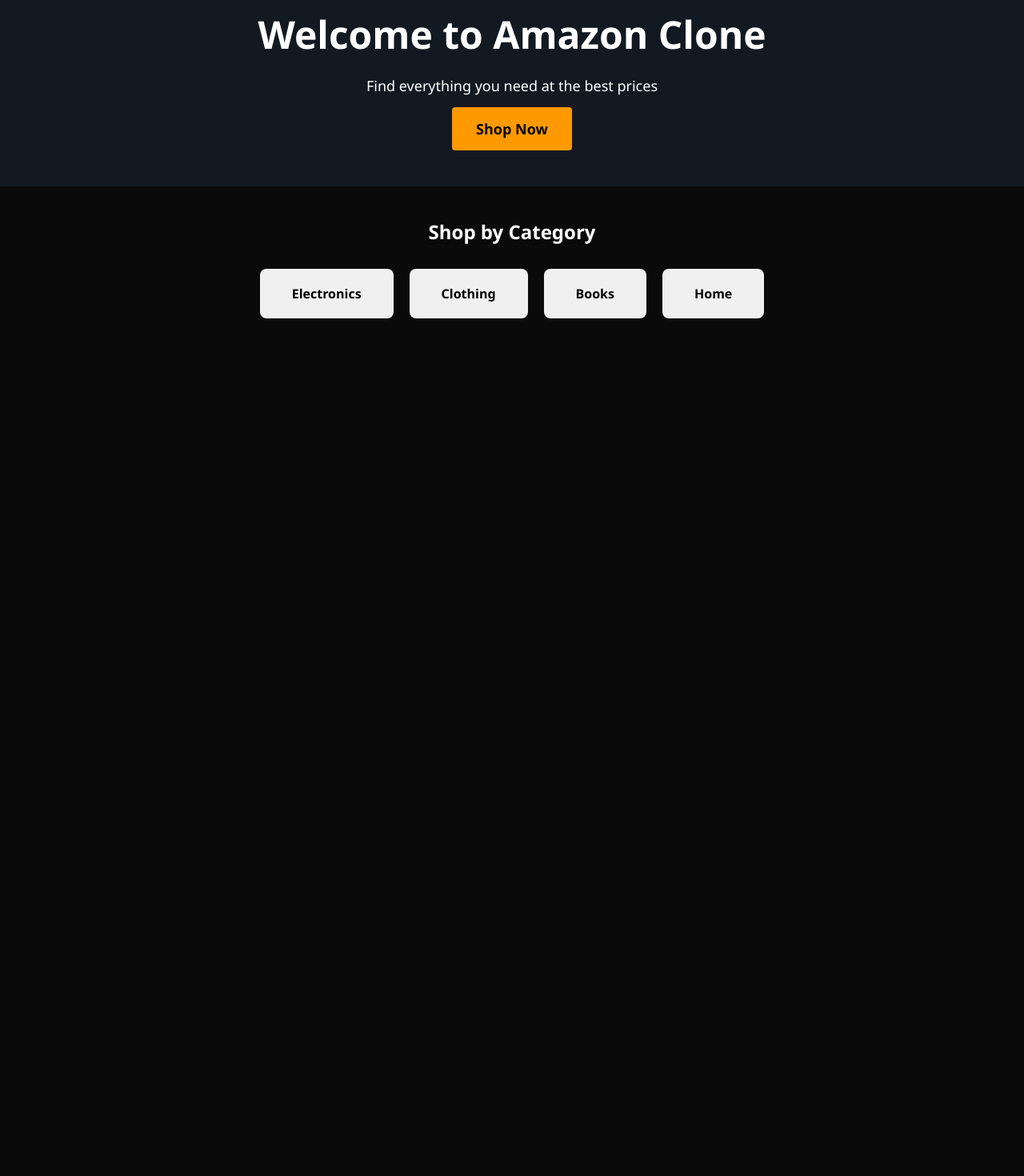
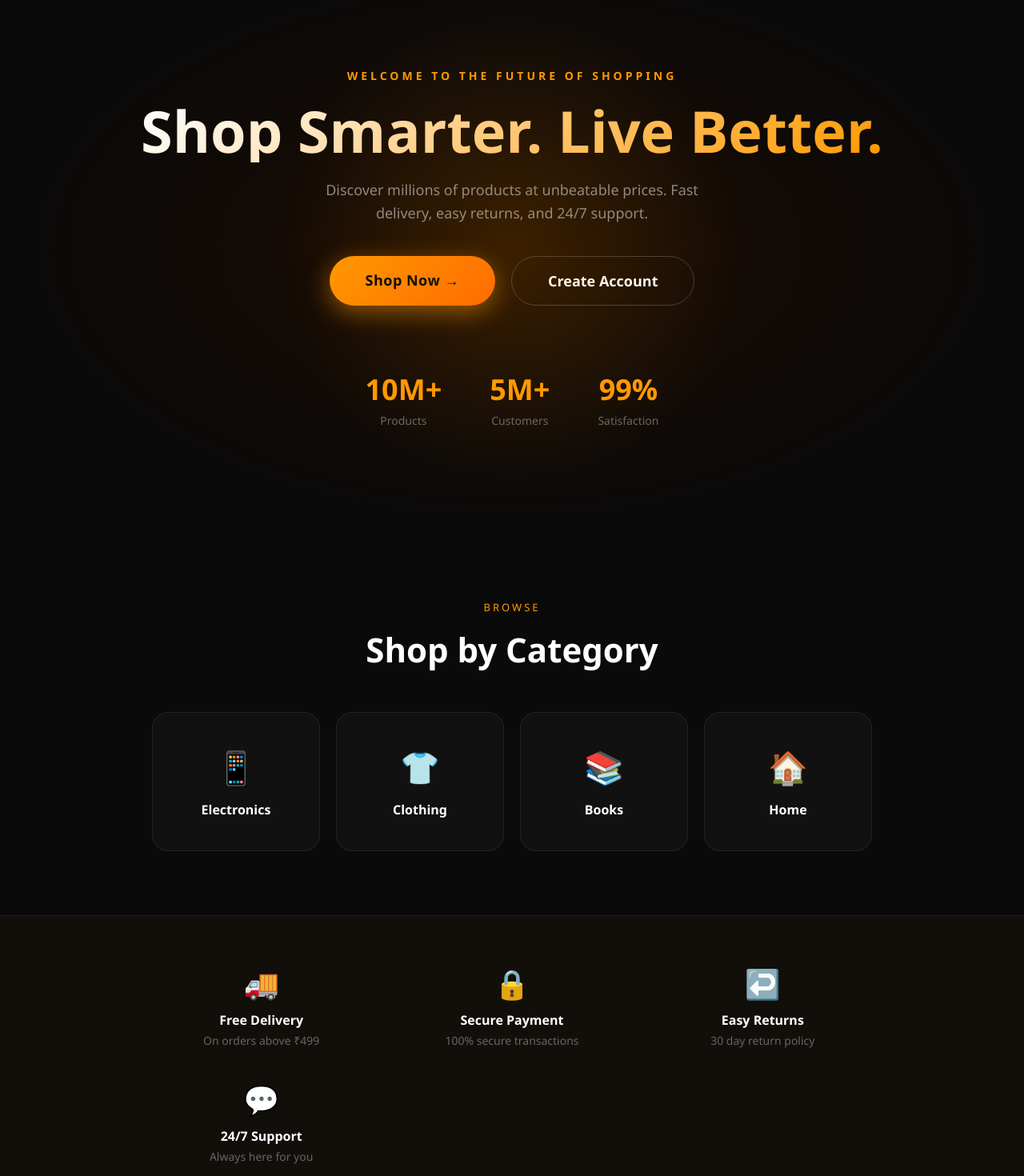
Before and after one commit to AviSingh6451/amazon-clone, a React (Vite) app in the folder client/: page / in a window 1280 px wide. Shown: the part 120-1590 px from the top of the page at 80% size. Before the commit the page ends 800 px from the top, so only its background shows below. Built offline with nearby package versions, Linux system fonts and the light colour scheme.

Commit message:
Modern UI - Home page redesign

```diff
--- a/client/src/pages/Home.jsx
+++ b/client/src/pages/Home.jsx
@@ -5,61 +5,236 @@
   const { user } = useAuth()
 
   return (
-    <div>
+    <div style={{ backgroundColor: '#0a0a0a', minHeight: '100vh' }}>
+
       {/* Hero Section */}
       <div style={{
-        backgroundColor: '#131921',
-        color: 'white',
-        padding: '60px 20px',
-        textAlign: 'center'
+        minHeight: '90vh',
+        display: 'flex',
+        flexDirection: 'column',
+        justifyContent: 'center',
+        alignItems: 'center',
+        textAlign: 'center',
+        padding: '40px 20px',
+        background: 'radial-gradient(ellipse at center, #1a0a00 0%, #0a0a0a 70%)',
+        position: 'relative',
+        overflow: 'hidden'
       }}>
-        <h1 style={{ fontSize: '48px', marginBottom: '20px' }}>
-          Welcome {user ? user.name : 'to Amazon Clone'}
+
+        {/* Glowing orb background */}
+        <div style={{
+          position: 'absolute',
+          width: '600px',
+          height: '600px',
+          background: 'radial-gradient(circle, rgba(255,153,0,0.15) 0%, transparent 70%)',
+          borderRadius: '50%',
+          top: '50%',
+          left: '50%',
+          transform: 'translate(-50%, -50%)',
+          pointerEvents: 'none'
+        }} />
+
+        <div style={{
+          fontSize: '14px',
+          color: '#f90',
+          letterSpacing: '4px',
+          fontWeight: '600',
+          marginBottom: '20px',
+          textTransform: 'uppercase'
+        }}>
+          Welcome to the future of shopping
+        </div>
+
+        <h1 style={{
+          fontSize: '72px',
+          fontWeight: '900',
+          lineHeight: '1.1',
+          marginBottom: '20px',
+          background: 'linear-gradient(135deg, #ffffff 0%, #f90 100%)',
+          WebkitBackgroundClip: 'text',
+          WebkitTextFillColor: 'transparent',
+          backgroundClip: 'text'
+        }}>
+          {user ? `Welcome back,\n${user.name}!` : 'Shop Smarter.\nLive Better.'}
         </h1>
-        <p style={{ fontSize: '18px', marginBottom: '30px' }}>
-          Find everything you need at the best prices
+
+        <p style={{
+          fontSize: '18px',
+          color: '#888',
+          marginBottom: '40px',
+          maxWidth: '500px',
+          lineHeight: '1.6'
+        }}>
+          Discover millions of products at unbeatable prices.
+          Fast delivery, easy returns, and 24/7 support.
         </p>
-        <Link to="/products" style={{
-          backgroundColor: '#f90',
-          color: 'black',
-          padding: '15px 30px',
-          borderRadius: '4px',
-          textDecoration: 'none',
-          fontSize: '18px',
-          fontWeight: 'bold'
+
+        <div style={{ display: 'flex', gap: '20px', flexWrap: 'wrap', justifyContent: 'center' }}>
+          <Link to="/products" style={{
+            background: 'linear-gradient(135deg, #f90, #ff6600)',
+            color: 'black',
+            padding: '18px 45px',
+            borderRadius: '50px',
+            textDecoration: 'none',
+            fontSize: '18px',
+            fontWeight: '800',
+            boxShadow: '0 8px 30px rgba(255, 153, 0, 0.5)',
+            letterSpacing: '0.5px'
+          }}>
+            Shop Now →
+          </Link>
+
+          {!user && (
+            <Link to="/signup" style={{
+              background: 'transparent',
+              color: '#fff',
+              padding: '18px 45px',
+              borderRadius: '50px',
+              textDecoration: 'none',
+              fontSize: '18px',
+              fontWeight: '700',
+              border: '1px solid rgba(255,255,255,0.2)'
+            }}>
+              Create Account
+            </Link>
+          )}
+        </div>
+
+        {/* Stats */}
+        <div style={{
+          display: 'flex',
+          gap: '60px',
+          marginTop: '80px',
+          flexWrap: 'wrap',
+          justifyContent: 'center'
         }}>
-          Shop Now
-        </Link>
+          {[
+            { number: '10M+', label: 'Products' },
+            { number: '5M+', label: 'Customers' },
+            { number: '99%', label: 'Satisfaction' }
+          ].map((stat) => (
+            <div key={stat.label} style={{ textAlign: 'center' }}>
+              <div style={{
+                fontSize: '36px',
+                fontWeight: '800',
+                color: '#f90'
+              }}>
+                {stat.number}
+              </div>
+              <div style={{ color: '#666', fontSize: '14px', marginTop: '5px' }}>
+                {stat.label}
+              </div>
+            </div>
+          ))}
+        </div>
       </div>
 
       {/* Categories Section */}
-      <div style={{
-        padding: '40px 20px',
-        textAlign: 'center'
-      }}>
-        <h2 style={{ marginBottom: '30px' }}>Shop by Category</h2>
+      <div style={{ padding: '80px 40px', textAlign: 'center' }}>
         <div style={{
-          display: 'flex',
-          justifyContent: 'center',
+          fontSize: '13px',
+          color: '#f90',
+          letterSpacing: '3px',
+          marginBottom: '15px',
+          textTransform: 'uppercase'
+        }}>
+          Browse
+        </div>
+        <h2 style={{
+          fontSize: '42px',
+          fontWeight: '800',
+          marginBottom: '50px',
+          color: '#fff'
+        }}>
+          Shop by Category
+        </h2>
+
+        <div style={{
+          display: 'grid',
+          gridTemplateColumns: 'repeat(auto-fit, minmax(200px, 1fr))',
           gap: '20px',
-          flexWrap: 'wrap'
+          maxWidth: '900px',
+          margin: '0 auto'
         }}>
-          {['Electronics', 'Clothing', 'Books', 'Home'].map((category) => (
+          {[
+            { name: 'Electronics', icon: '📱' },
+            { name: 'Clothing', icon: '👕' },
+            { name: 'Books', icon: '📚' },
+            { name: 'Home', icon: '🏠' }
+          ].map((category) => (
             <Link
-              key={category}
+              key={category.name}
               to="/products"
               style={{
-                backgroundColor: '#f0f0f0',
-                padding: '20px 40px',
-                borderRadius: '8px',
+                background: 'rgba(255,255,255,0.03)',
+                border: '1px solid rgba(255,255,255,0.08)',
+                padding: '40px 20px',
+                borderRadius: '20px',
                 textDecoration: 'none',
-                color: 'black',
-                fontWeight: 'bold',
-                fontSize: '16px'
+                color: '#fff',
+                fontWeight: '700',
+                fontSize: '16px',
+                display: 'flex',
+                flexDirection: 'column',
+                alignItems: 'center',
+                gap: '15px',
+                backdropFilter: 'blur(10px)',
+                transition: 'all 0.3s ease'
+              }}
+              onMouseOver={e => {
+                e.currentTarget.style.border = '1px solid rgba(255,153,0,0.5)'
+                e.currentTarget.style.background = 'rgba(255,153,0,0.08)'
+                e.currentTarget.style.transform = 'translateY(-5px)'
+              }}
+              onMouseOut={e => {
+                e.currentTarget.style.border = '1px solid rgba(255,255,255,0.08)'
+                e.currentTarget.style.background = 'rgba(255,255,255,0.03)'
+                e.currentTarget.style.transform = 'translateY(0)'
               }}
             >
-              {category}
+              <span style={{ fontSize: '40px' }}>{category.icon}</span>
+              {category.name}
             </Link>
+          ))}
+        </div>
+      </div>
+
+      {/* Features Section */}
+      <div style={{
+        padding: '60px 40px',
+        background: 'rgba(255,153,0,0.03)',
+        borderTop: '1px solid rgba(255,153,0,0.1)',
+        borderBottom: '1px solid rgba(255,153,0,0.1)'
+      }}>
+        <div style={{
+          display: 'grid',
+          gridTemplateColumns: 'repeat(auto-fit, minmax(200px, 1fr))',
+          gap: '40px',
+          maxWidth: '900px',
+          margin: '0 auto',
+          textAlign: 'center'
+        }}>
+          {[
+            { icon: '🚚', title: 'Free Delivery', desc: 'On orders above ₹499' },
+            { icon: '🔒', title: 'Secure Payment', desc: '100% secure transactions' },
+            { icon: '↩️', title: 'Easy Returns', desc: '30 day return policy' },
+            { icon: '💬', title: '24/7 Support', desc: 'Always here for you' }
+          ].map((feature) => (
+            <div key={feature.title}>
+              <div style={{ fontSize: '36px', marginBottom: '10px' }}>
+                {feature.icon}
+              </div>
+              <div style={{
+                fontWeight: '700',
+                fontSize: '16px',
+                marginBottom: '5px'
+              }}>
+                {feature.title}
+              </div>
+              <div style={{ color: '#666', fontSize: '14px' }}>
+                {feature.desc}
+              </div>
+            </div>
           ))}
         </div>
       </div>
```
